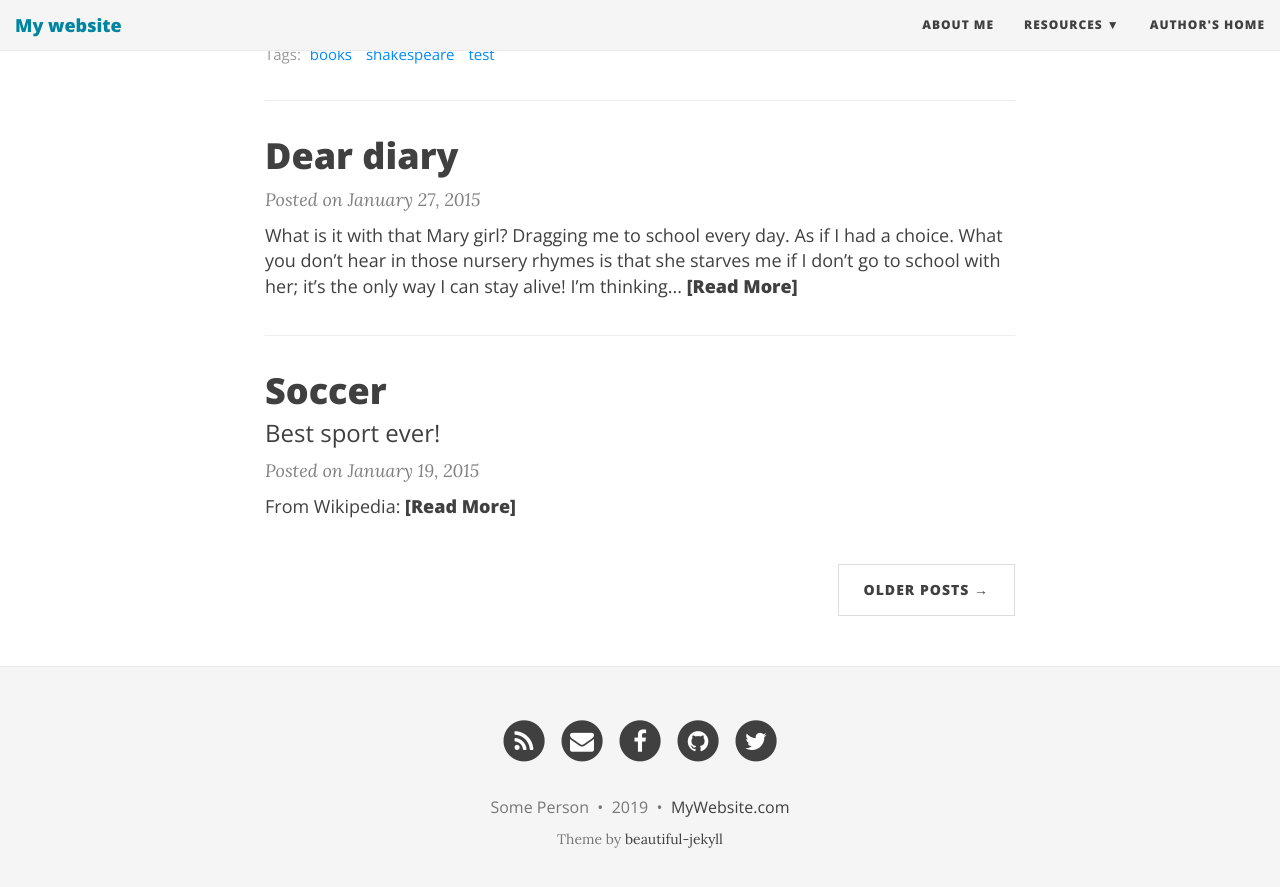
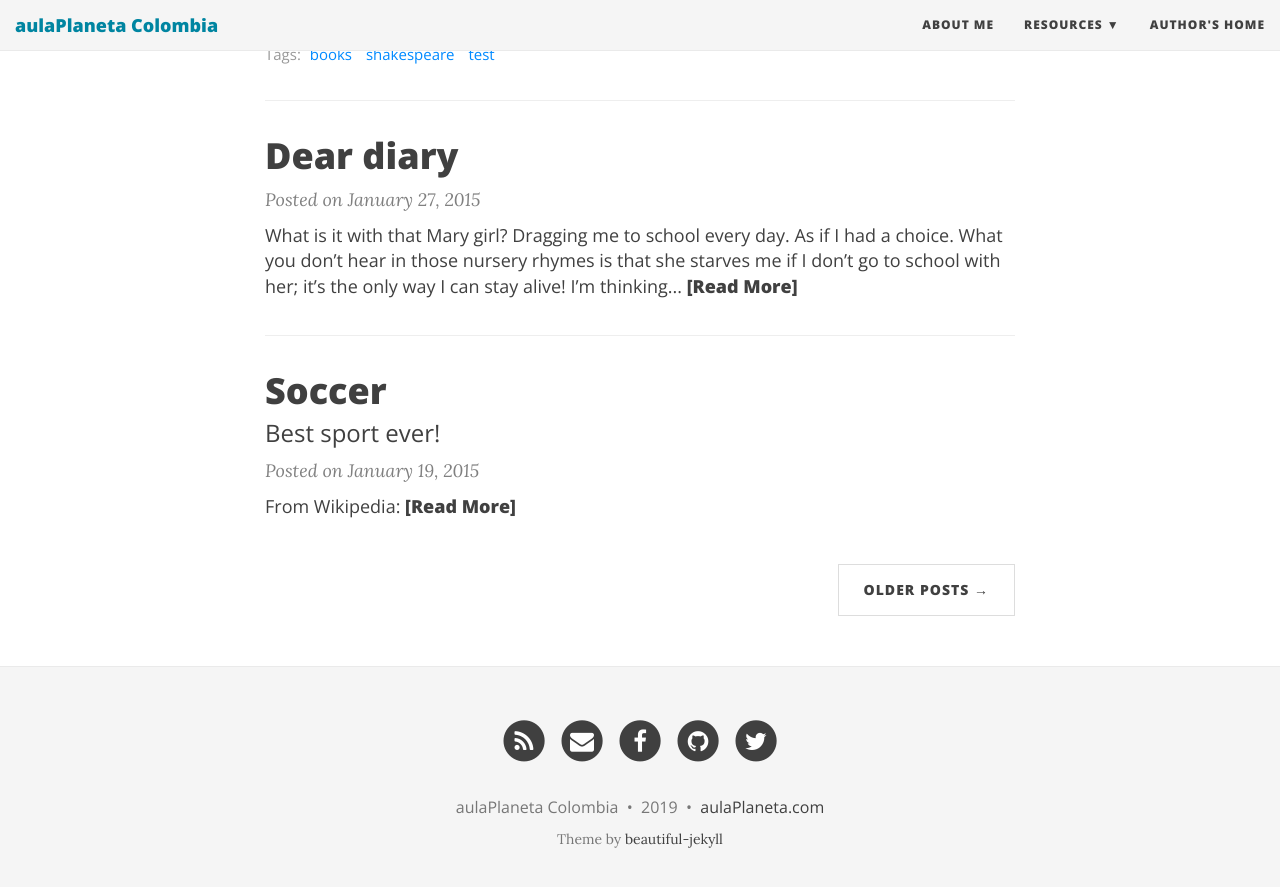
Before and after one commit to AulaPlanetaColombia/AulaPlanetaColombia.github.io, a Jekyll site: the page built from index.html, in a window 1280 px wide and 900 px high, scrolled down 1134 px. Shown: the top 887 px of the window. Built offline with Jekyll 4.4.1, drawn with Linux system fonts in a browser that asks for light colours; nearby versions of some CDN libraries; the list of posts is cut into pages by our own code.

Commit message:
Ajuste de configuración yml

```diff
--- a/_config.yml
+++ b/_config.yml
@@ -4,7 +4,7 @@
 # baseurl is the website's URL without the hostname
 
 # If you are building a simple GitHub user page (https://username.github.io) then use these settings:
-url: "https://username.github.io"
+url: "https://aulaplanetacolombia.github.io"
 baseurl: ""
 
 # If you are building a GitHub project page then use these settings:
@@ -14,10 +14,10 @@ baseurl: ""
 # Of course don't forget to change the username and projectname to YOUR username and project
 
 # Name of website
-title: My website
+title: aulaPlaneta Colombia
 
 # Short description of your site
-description: A virtual proof that name is awesome!
+description: Recursos online de aulaPlaneta Colombia
 
 # --- Navigation bar options --- #
 
@@ -64,7 +64,7 @@ footer-link-col: "#404040"
 # Change all these values or delete the ones you don't want.
 # Important: you must keep the "name" parameter, everything else you can remove
 author:
-  name: Some Person
+  name: aulaPlaneta Colombia
 
 # Select your active Social Network Links.
 # Uncomment the links you want to show in the footer and add your information to each link.
@@ -99,7 +99,7 @@ share-links-active:
 
 # How to display the link to the website in the footer
 # Remove this if you don't want a link in the footer
-url-pretty: "MyWebsite.com"  # eg. "deanattali.com/beautiful-jekyll"
+url-pretty: "aulaPlaneta.com"  # eg. "deanattali.com/beautiful-jekyll"
 
 # --- Web Statistics Section --- #
 
```
